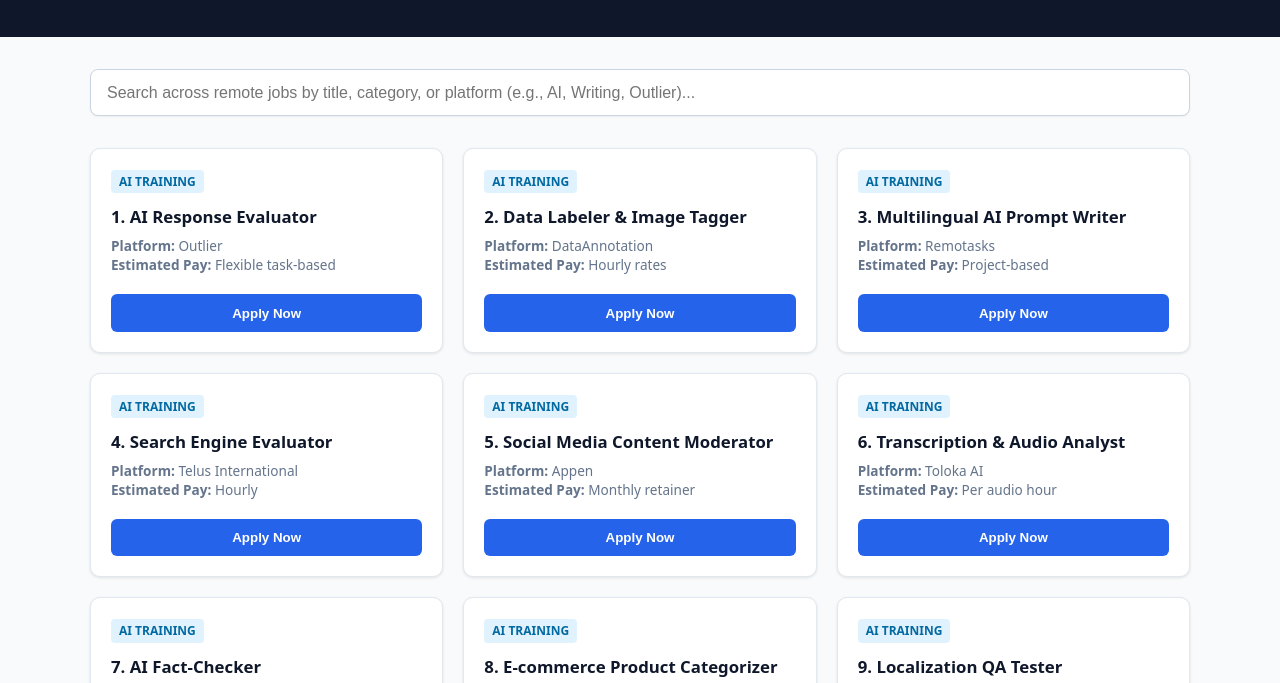
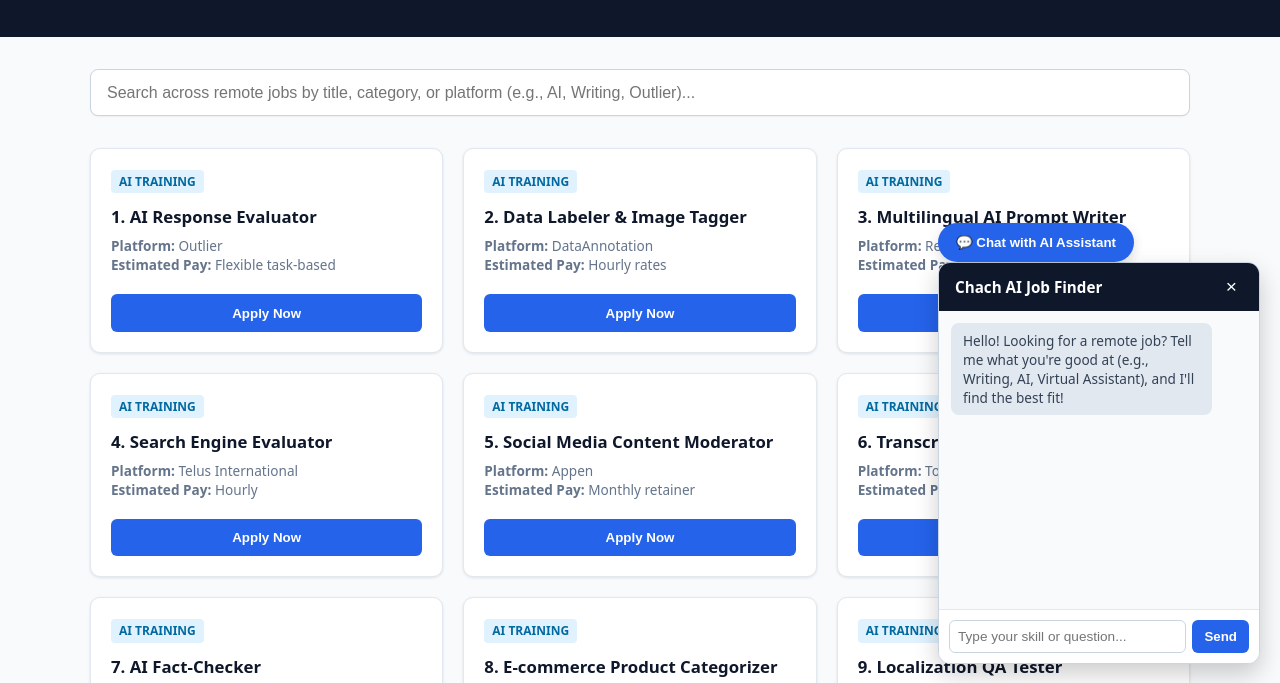
Before and after one commit to chachaevanx/Online-business-, a plain HTML site: page index.html in a window 1280 px wide. Shown: the part 116-799 px from the top of the page. Drawn offline with Linux system fonts and the light colour scheme.

Commit message:
Implement floating AI chatbot widget in index.html
Added a floating AI chatbot widget to assist users with job inquiries. Includes chat toggle button, message area, and user input functionality.

```diff
--- a/index.html
+++ b/index.html
@@ -287,5 +287,82 @@
         // Initial render of all jobs on page load
         renderJobs(jobs);
     </script>
+    <!-- Floating AI Chatbot Widget HTML -->
+<div id="aiChatWidget" style="position: fixed; bottom: 20px; right: 20px; z-index: 1000; font-family: system-ui, sans-serif;">
+    <!-- Chat Toggle Button -->
+    <button id="chatToggleBtn" onclick="toggleChat()" style="background: #2563eb; color: white; border: none; padding: 12px 18px; border-radius: 50px; cursor: pointer; font-weight: 600; box-shadow: 0 4px 12px rgba(0,0,0,0.15);">
+        💬 Chat with AI Assistant
+    </button>
+
+    <!-- Chat Box Container (Hidden by default) -->
+    <div id="chatWindow" style="display: none; width: 320px; height: 400px; background: white; border-radius: 12px; box-shadow: 0 10px 25px rgba(0,0,0,0.2); display: flex; flex-direction: column; overflow: hidden; border: 1px solid #cbd5e1;">
+        <!-- Header -->
+        <div style="background: #0f172a; color: white; padding: 12px 16px; display: flex; justify-content: space-between; align-items: center;">
+            <span style="font-weight: 600; font-size: 0.95rem;">Chach AI Job Finder</span>
+            <button onclick="toggleChat()" style="background: none; border: none; color: white; font-size: 1.2rem; cursor: pointer;">&times;</button>
+        </div>
+
+        <!-- Messages Area -->
+        <div id="chatMessages" style="flex: 1; padding: 12px; overflow-y: auto; background: #f8fafc; font-size: 0.85rem; display: flex; flex-direction: column; gap: 8px;">
+            <div style="background: #e2e8f0; padding: 8px 12px; border-radius: 8px; align-self: flex-start; max-width: 80%;">
+                Hello! Looking for a remote job? Tell me what you're good at (e.g., Writing, AI, Virtual Assistant), and I'll find the best fit!
+            </div>
+        </div>
+
+        <!-- Input Footer -->
+        <div style="padding: 10px; background: white; border-top: 1px solid #e2e8f0; display: flex; gap: 6px;">
+            <input type="text" id="chatInput" placeholder="Type your skill or question..." style="flex: 1; padding: 8px; border: 1px solid #cbd5e1; border-radius: 6px; font-size: 0.85rem;" onkeypress="handleKey(event)">
+            <button onclick="sendUserMessage()" style="background: #2563eb; color: white; border: none; padding: 8px 12px; border-radius: 6px; cursor: pointer; font-weight: 600;">Send</button>
+        </div>
+    </div>
+</div>
+
+<script>
+    function toggleChat() {
+        const chatWindow = document.getElementById('chatWindow');
+        const toggleBtn = document.getElementById('chatToggleBtn');
+        if (chatWindow.style.display === 'none' || chatWindow.style.display === '') {
+            chatWindow.style.display = 'flex';
+            toggleBtn.style.display = 'none';
+        } else {
+            chatWindow.style.display = 'none';
+            toggleBtn.style.display = 'block';
+        }
+    }
+
+    function handleKey(e) {
+        if (e.key === 'Enter') sendUserMessage();
+    }
+
+    function sendUserMessage() {
+        const input = document.getElementById('chatInput');
+        const messages = document.getElementById('chatMessages');
+        const text = input.value.trim();
+
+        if (!text) return;
+
+        // Append User Message
+        messages.innerHTML += `<div style="background: #2563eb; color: white; padding: 8px 12px; border-radius: 8px; align-self: flex-end; max-width: 80%;">${text}</div>`;
+        input.value = '';
+        messages.scrollTop = messages.scrollHeight;
+
+        // Smart Bot Logic & Matching criteria
+        setTimeout(() => {
+            let botReply = "I can help with that! Check out our search bar above to filter through our 120+ listings, or click 'Apply Now' on any role to submit your CV and pay the Ksh 100 token fee via M-Pesa.";
+
+            const lower = text.toLowerCase();
+            if (lower.includes('writing') || lower.includes('writer')) {
+                botReply = "We have great writing roles like SEO Blog Writer and Academic Contributor! Type 'Writing' in the main search bar to see them.";
+            } else if (lower.includes('ai') || lower.includes('outlier')) {
+                botReply = "AI training is very popular right now! Look for Outlier or DataAnnotation roles in our list and click apply.";
+            } else if (lower.includes('mpesa') || lower.includes('pay')) {
+                botReply = "The application token fee is only Ksh 100 via M-Pesa STK Push. Just click 'Apply Now' on any job card to test it!";
+            }
+
+            messages.innerHTML += `<div style="background: #e2e8f0; color: #0f172a; padding: 8px 12px; border-radius: 8px; align-self: flex-start; max-width: 80%;">${botReply}</div>`;
+            messages.scrollTop = messages.scrollHeight;
+        }, 600);
+    }
+</script>
 </body>
 </html>
```
